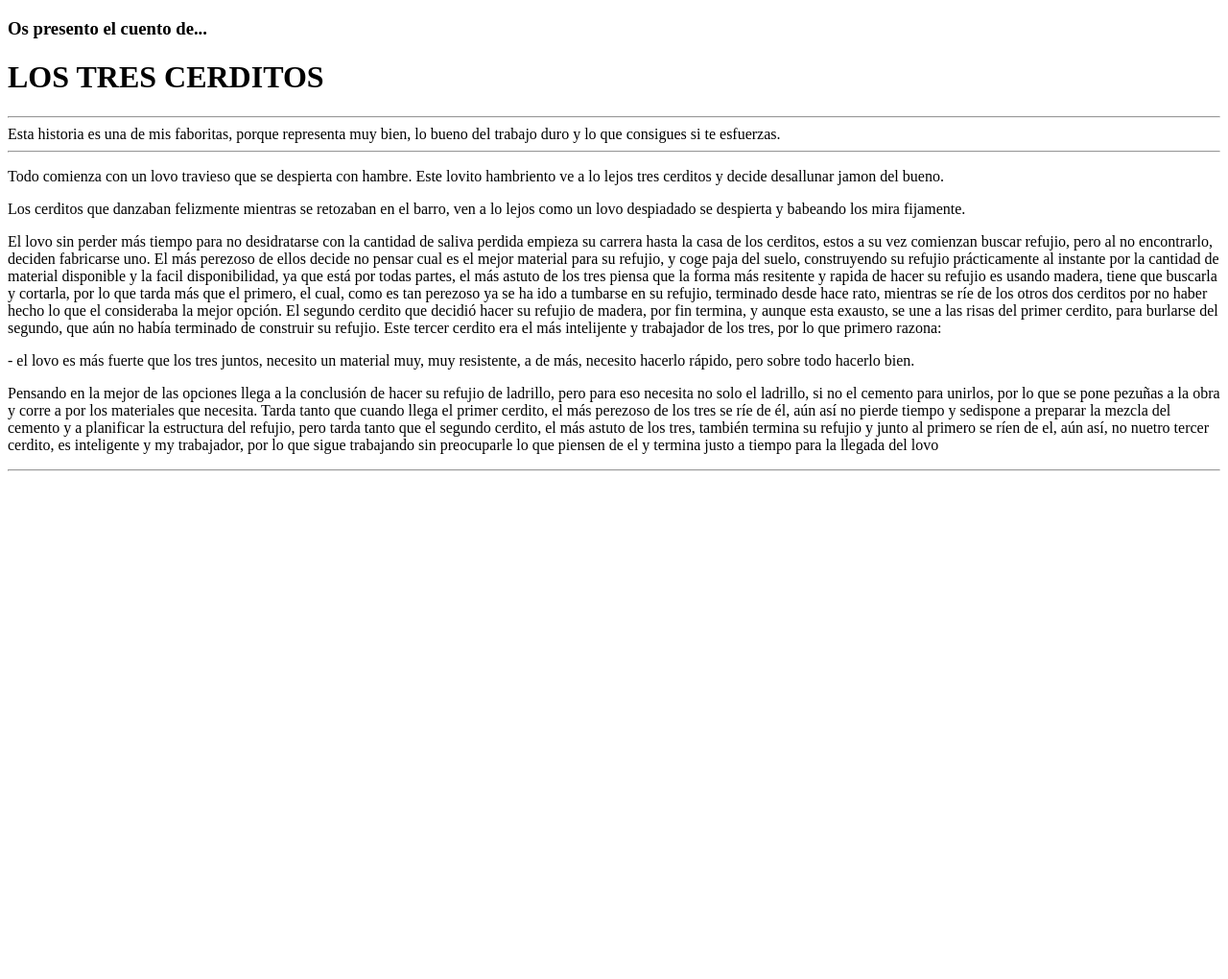
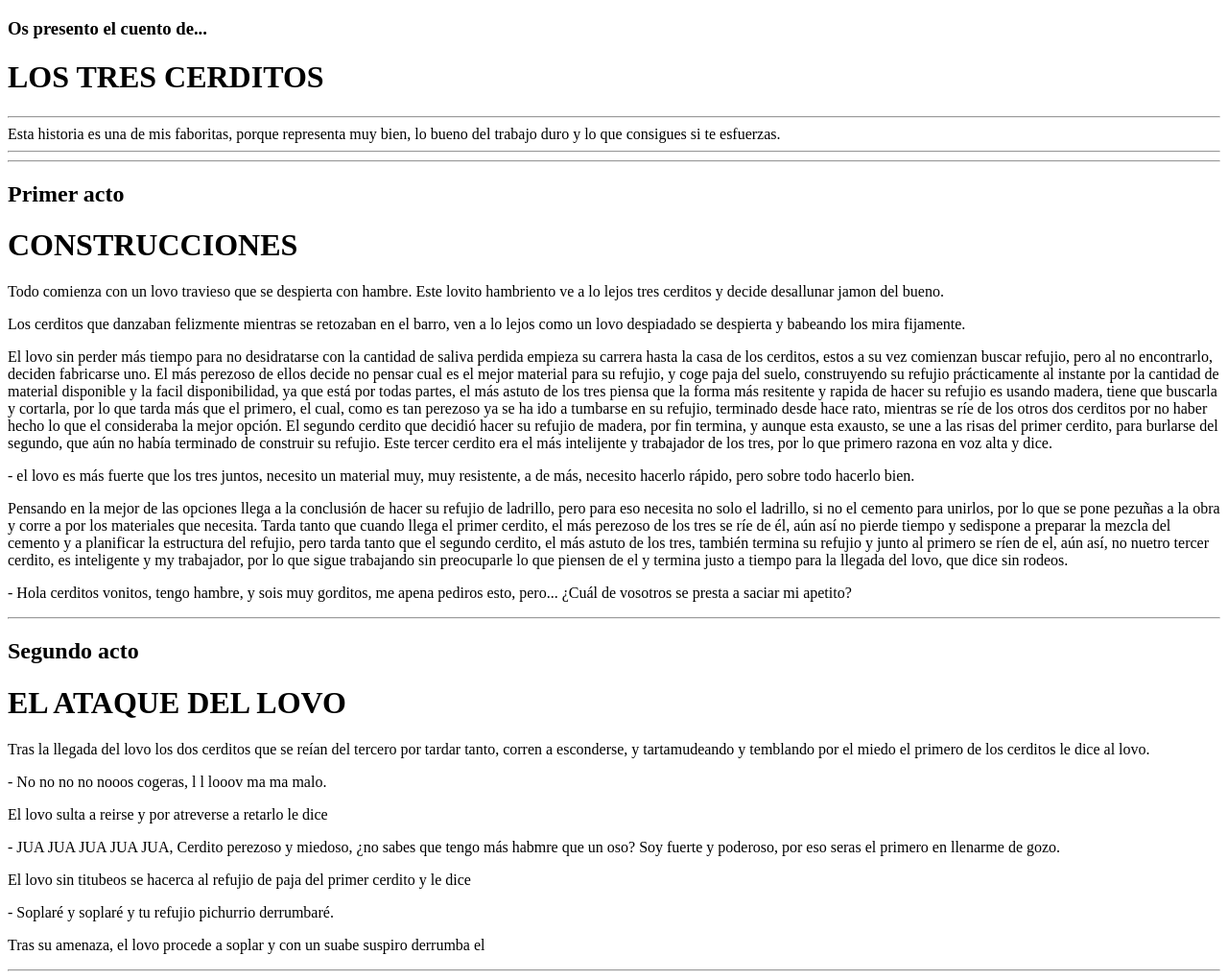
Before and after one commit to CamiloPiamba22/PracticeThreeLittlePigs, a plain HTML site: page Index.html in a window 1280 px wide. Shown: the whole page at 96% size. Before the commit the page ends 800 px from the top, so only its background shows below. Drawn offline with Linux system fonts and the light colour scheme.

Commit message:
Alpha 3 - Reordered, renamed files and maked second act

```diff
--- a/Index.html
+++ b/Index.html
@@ -1,10 +1,10 @@
 <!DOCTYPE html>
-<html lang="en">
+<html lang="es">
 <head>
     <meta charset="UTF-8">
     <meta name="viewport" content="width=device-width, initial-scale=1.0">
     <title>3 Pngs & 1 Wolf</title>
-    <link rel="stylesheet" href="Index.css">
+    <link rel="stylesheet" href="index.css">
 </head>
 <body>
     <header>
@@ -17,18 +17,41 @@
         <article>Esta historia es una de mis faboritas, porque representa muy bien, lo bueno del trabajo duro y lo que consigues si te esfuerzas.</article>
         <hr>
 
-        <article class="history">
+        <hr class="Empty">
+        <h2>Primer acto</h2>
+        <h1>CONSTRUCCIONES</h1>
+        <article class="FirstAct">
             <p>Todo comienza con un lovo travieso que se despierta con hambre. Este lovito hambriento ve a lo lejos tres cerditos y decide desallunar jamon del bueno.</p>
 
             <p>Los cerditos que danzaban felizmente mientras se retozaban en el barro, ven a lo lejos como un lovo despiadado se despierta y babeando los mira fijamente.</p>
 
-            <p>El lovo sin perder más tiempo para no desidratarse con la cantidad de saliva perdida empieza su carrera hasta la casa de los cerditos, estos a su vez comienzan buscar refujio, pero al no encontrarlo, deciden fabricarse uno. El más perezoso de ellos decide no pensar cual es el mejor material para su refujio, y coge paja del suelo, construyendo su refujio prácticamente al instante por la cantidad de material disponible y la facil disponibilidad, ya que está por todas partes, el más astuto de los tres piensa que la forma más resitente y rapida de hacer su refujio es usando madera, tiene que buscarla y cortarla, por lo que tarda más que el primero, el cual, como es tan perezoso ya se ha ido a tumbarse en su refujio, terminado desde hace rato, mientras se ríe de los otros dos cerditos por no haber hecho lo que el consideraba la mejor opción. El segundo cerdito que decidió hacer su refujio de madera, por fin termina, y aunque esta exausto, se une a las risas del primer cerdito, para burlarse del segundo, que aún no había terminado de construir su refujio. Este tercer cerdito era el más intelijente y trabajador de los tres, por lo que primero razona:
+            <p>El lovo sin perder más tiempo para no desidratarse con la cantidad de saliva perdida empieza su carrera hasta la casa de los cerditos, estos a su vez comienzan buscar refujio, pero al no encontrarlo, deciden fabricarse uno. El más perezoso de ellos decide no pensar cual es el mejor material para su refujio, y coge paja del suelo, construyendo su refujio prácticamente al instante por la cantidad de material disponible y la facil disponibilidad, ya que está por todas partes, el más astuto de los tres piensa que la forma más resitente y rapida de hacer su refujio es usando madera, tiene que buscarla y cortarla, por lo que tarda más que el primero, el cual, como es tan perezoso ya se ha ido a tumbarse en su refujio, terminado desde hace rato, mientras se ríe de los otros dos cerditos por no haber hecho lo que el consideraba la mejor opción. El segundo cerdito que decidió hacer su refujio de madera, por fin termina, y aunque esta exausto, se une a las risas del primer cerdito, para burlarse del segundo, que aún no había terminado de construir su refujio. Este tercer cerdito era el más intelijente y trabajador de los tres, por lo que primero razona en voz alta y dice.
             </p>
             <p class="DialogoCerdito3">
                 - el lovo es más fuerte que los tres juntos, necesito un material muy, muy resistente, a de más, necesito hacerlo rápido, pero sobre todo hacerlo bien.
             </p>
-            <p>Pensando en la mejor de las opciones llega a la conclusión de hacer su refujio de ladrillo, pero para eso necesita no solo el ladrillo, si no el cemento para unirlos, por lo que se pone pezuñas a la obra y corre a por los materiales que necesita. Tarda tanto que cuando llega el primer cerdito, el más perezoso de los tres se ríe de él, aún así no pierde tiempo y sedispone a preparar la mezcla del cemento y a planificar la estructura del refujio, pero tarda tanto que el segundo cerdito, el más astuto de los tres, también termina su refujio y junto al primero se ríen de el, aún así, no nuetro tercer cerdito, es inteligente y my trabajador, por lo que sigue trabajando sin preocuparle lo que piensen de el y termina justo a tiempo para la llegada del lovo</p>
+            <p>Pensando en la mejor de las opciones llega a la conclusión de hacer su refujio de ladrillo, pero para eso necesita no solo el ladrillo, si no el cemento para unirlos, por lo que se pone pezuñas a la obra y corre a por los materiales que necesita. Tarda tanto que cuando llega el primer cerdito, el más perezoso de los tres se ríe de él, aún así no pierde tiempo y sedispone a preparar la mezcla del cemento y a planificar la estructura del refujio, pero tarda tanto que el segundo cerdito, el más astuto de los tres, también termina su refujio y junto al primero se ríen de el, aún así, no nuetro tercer cerdito, es inteligente y my trabajador, por lo que sigue trabajando sin preocuparle lo que piensen de el y termina justo a tiempo para la llegada del lovo, que dice sin rodeos.</p>
+            <p class="DialogoLovo">
+                - Hola cerditos vonitos, tengo hambre, y sois muy gorditos, me apena pediros esto, pero... ¿Cuál de vosotros se presta a saciar mi apetito?</p>
         </article>
+        <hr class="Empty">
+
+        <h2>Segundo acto</h2>
+        <h1>EL ATAQUE DEL LOVO</h1>
+        <article class="SecondAct">
+            <p>Tras la llegada del lovo los dos cerditos que se reían del tercero por tardar tanto, corren a esconderse, y tartamudeando y temblando por el miedo el primero de los cerditos le dice al lovo.</p>
+            <p class="DialogoCerdito1">
+                - No no no no nooos cogeras, l l looov ma ma malo.
+            </p>
+            <p>El lovo sulta a reirse y por atreverse a retarlo le dice</p>
+            <p class="DialogoLovo">
+                - JUA JUA JUA JUA JUA, Cerdito perezoso y miedoso, ¿no sabes que tengo más habmre que un oso? Soy fuerte y poderoso, por eso seras el primero en llenarme de gozo.
+            </p>
+            <p>El lovo sin titubeos se hacerca al refujio de paja del primer cerdito y le dice</p>
+            <p class="DialogoLovo">
+                - Soplaré y soplaré y tu refujio pichurrio derrumbaré.
+            </p>
+            <p>Tras su amenaza, el lovo procede a soplar y con un suabe suspiro derrumba el </p>
     </main>
 
     <hr>
```
Also changed, not shown: 1 other file.
